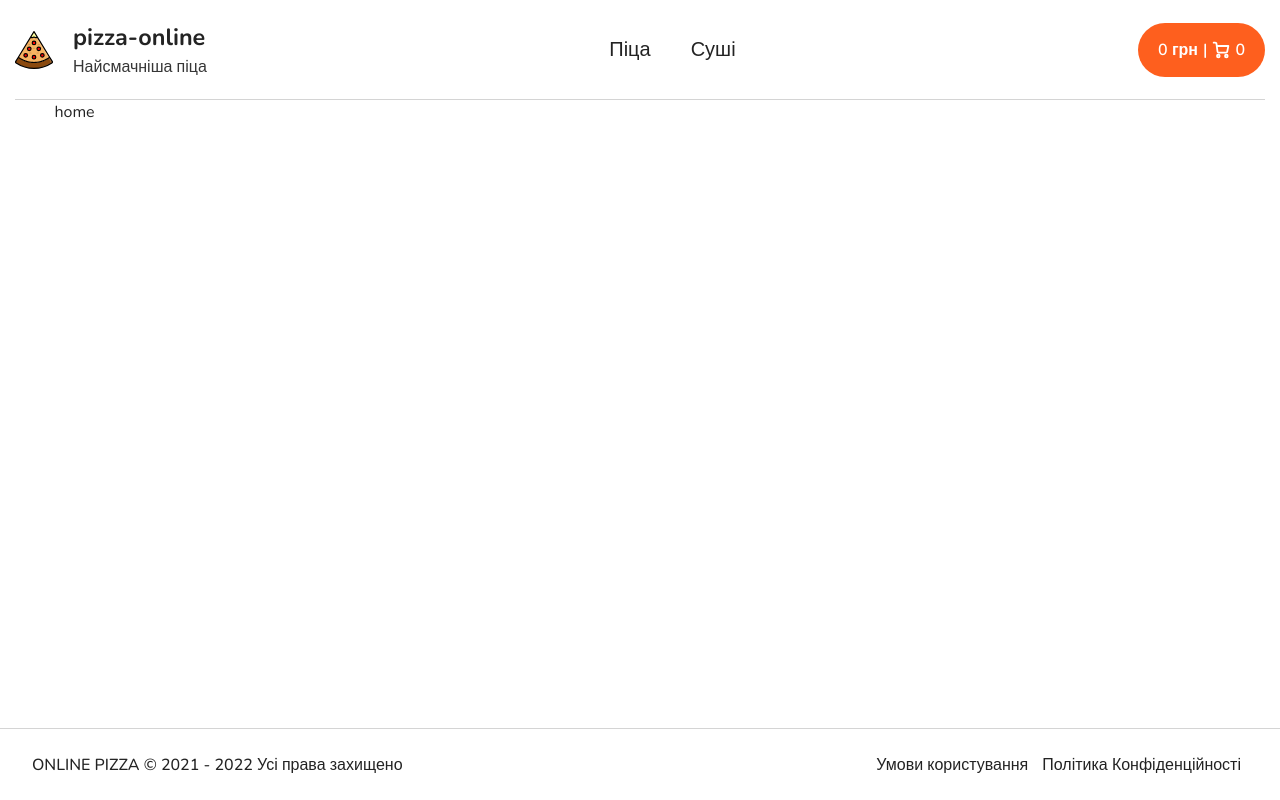
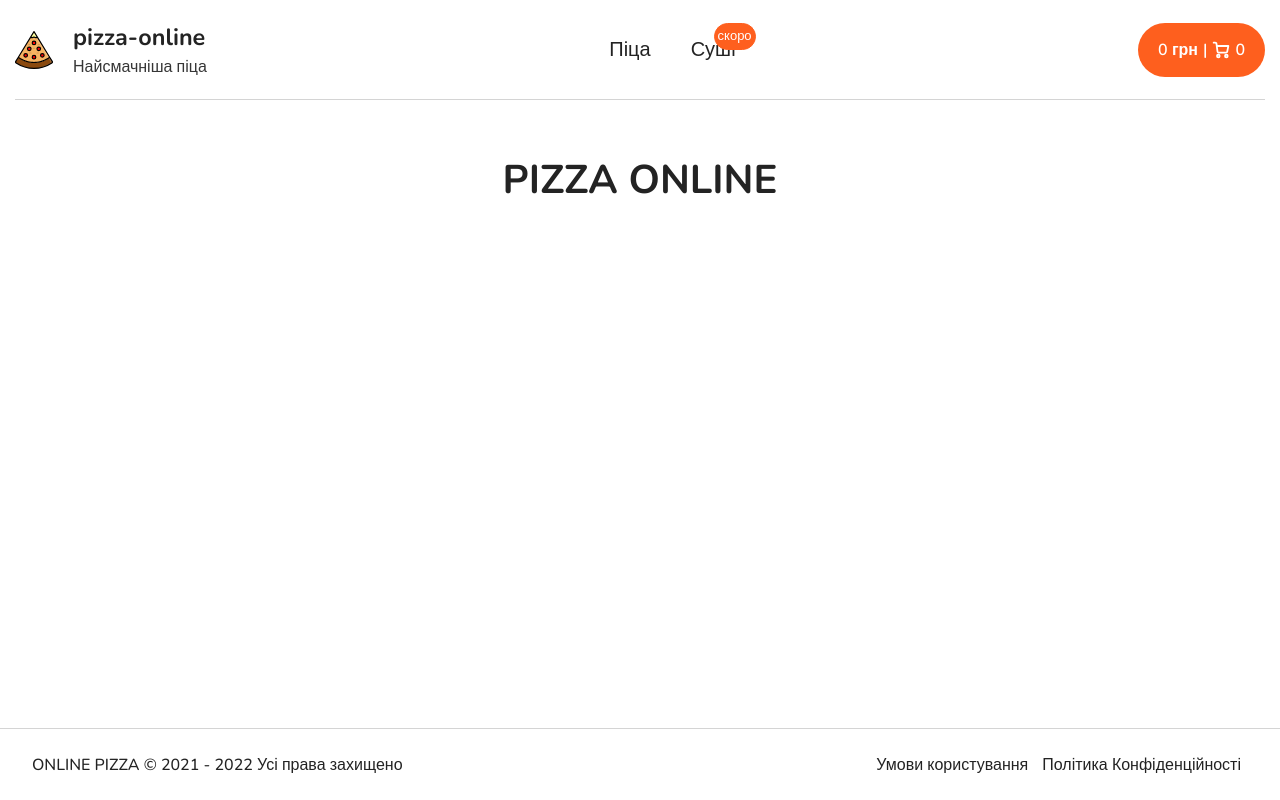
Before and after one commit to bxr5xrk/pizza-online, a React (Create React App) app: page / in a window 1280 px wide. Built offline with nearby package versions, Linux system fonts and the light colour scheme.

Commit message:
added coming banner for суші

```diff
--- a/src/components/Header/Header.jsx
+++ b/src/components/Header/Header.jsx
@@ -24,7 +24,10 @@ const Header = () => {
             </div>
             <div className={st.nav}>
                 <Link to="/pizzas/p=1">Піца</Link>
-                <Link to="/pizzas/p=1">Суші</Link>
+                <Link to="">
+                    Суші
+                    <p>скоро</p>
+                </Link>
             </div>
 
             <Link to="/cart" className={st.cart}>
--- a/src/components/Header/Header.module.scss
+++ b/src/components/Header/Header.module.scss
@@ -14,7 +14,6 @@
       display: flex;
       flex-direction: row;
       align-items: center;
-
       color: var(--black);
 
       p {
@@ -41,6 +40,22 @@
 
       a {
         margin: 0 20px;
+
+        &:nth-child(2) {
+          position: relative;
+        }
+
+        p {
+          position: absolute;
+          font-size: 13px;
+          top: -12px;
+          right: -20px;
+          color: var(--white);
+          background-color: var(--orange);
+          padding: 3px;
+          border: 1px solid var(--orange);
+          border-radius: 30px;
+        }
       }
     }
 
--- a/src/pages/Home.jsx
+++ b/src/pages/Home.jsx
@@ -3,7 +3,19 @@ import React from "react";
 const Home = () => {
     document.title = "Pizza online";
 
-    return <main className="main">home</main>;
+    return (
+        <main className="main">
+            <h1
+                style={{
+                    textAlign: "center",
+                    fontSize: "40px",
+                    marginTop: "50px",
+                }}
+            >
+                PIZZA ONLINE
+            </h1>
+        </main>
+    );
 };
 
 export default Home;
```
